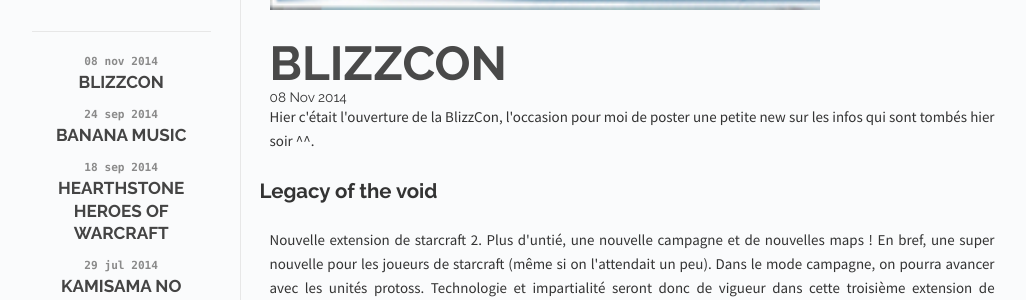
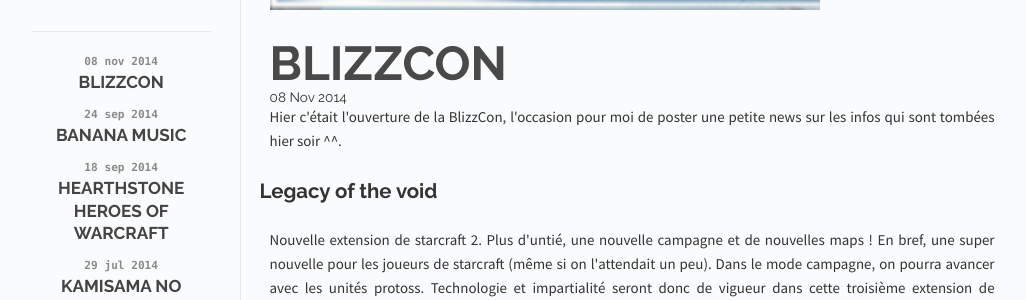
Before and after one commit to VincentVoyer/vincentvoyer.github.io, a Jekyll site: the page built from _posts/2014-11-08-BlizzCon.md, in a window 1280 px wide. Shown: the part 299-599 px from the top of the page, without its empty margins (118-1144 px from the left). Built offline with Jekyll 4.4.1, drawn with Linux system fonts in a browser that asks for light colours.

Commit message:
correctif 1

```diff
--- a/_posts/2014-11-08-BlizzCon.md
+++ b/_posts/2014-11-08-BlizzCon.md
@@ -6,7 +6,7 @@
 ---
 
 <p>
-	Hier c'était l'ouverture de la BlizzCon, l'occasion pour moi de poster une petite new sur les infos qui sont tombés hier soir ^^.
+	Hier c'était l'ouverture de la BlizzCon, l'occasion pour moi de poster une petite news sur les infos qui sont tombées hier soir ^^.
 </p>
 
 <h2>Legacy of the void</h2>
```
